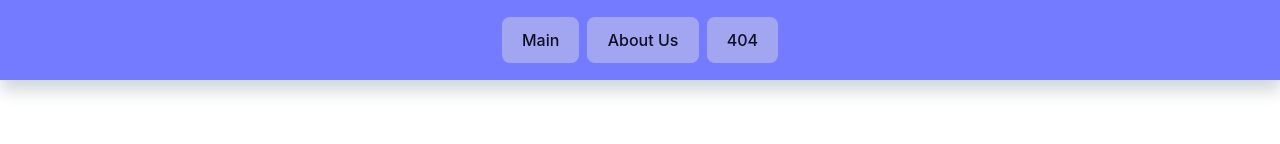
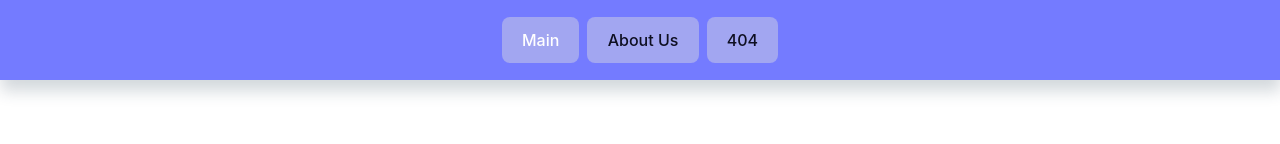
Before and after one commit to rockmonolit/rs-react, a React (Vite) app in the folder react-components/: page /main in a window 1280 px wide. Shown: the top 144 px of the page. Built offline with nearby package versions, Linux system fonts and the light colour scheme.

Commit message:
fix: replace link with navlink component

```diff
--- a/react-components/src/components/header.tsx
+++ b/react-components/src/components/header.tsx
@@ -1,5 +1,5 @@
 import React from 'react';
-import { Link } from 'react-router-dom';
+import { NavLink } from 'react-router-dom';
 
 class Header extends React.Component {
   render() {
@@ -7,15 +7,15 @@
       <header className="header">
         <div className="headerContent">
           <nav className="navbar">
-            <Link to="/main" className="linkBtn btnMain">
+            <NavLink to="/main" className="linkBtn btnMain">
               Main
-            </Link>
-            <Link to="/about" className="linkBtn btnAbout">
+            </NavLink>
+            <NavLink to="/about" className="linkBtn btnAbout">
               About Us
-            </Link>
-            <Link to="/404" className="linkBtn btnError">
+            </NavLink>
+            <NavLink to="/404" className="linkBtn btnError">
               404
-            </Link>
+            </NavLink>
           </nav>
         </div>
       </header>
--- a/react-components/src/index.css
+++ b/react-components/src/index.css
@@ -40,6 +40,10 @@
 
 a:hover {
   color: #535bf2;
+}
+
+a.active {
+  color: rgb(255, 255, 255);
 }
 
 hr {
```
